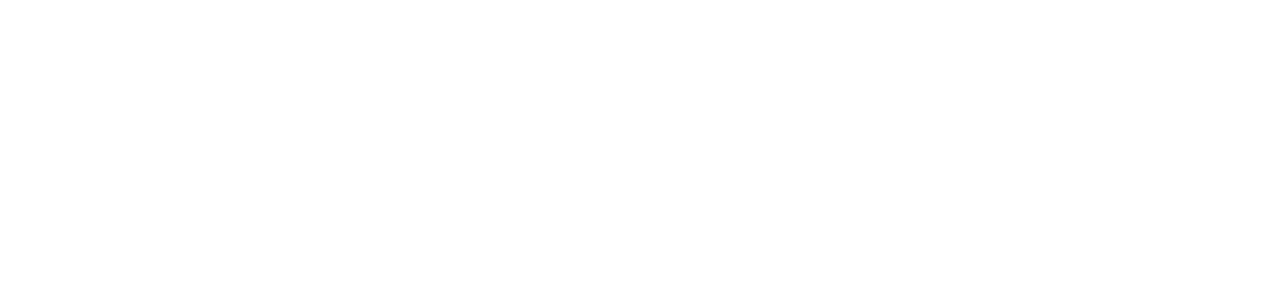
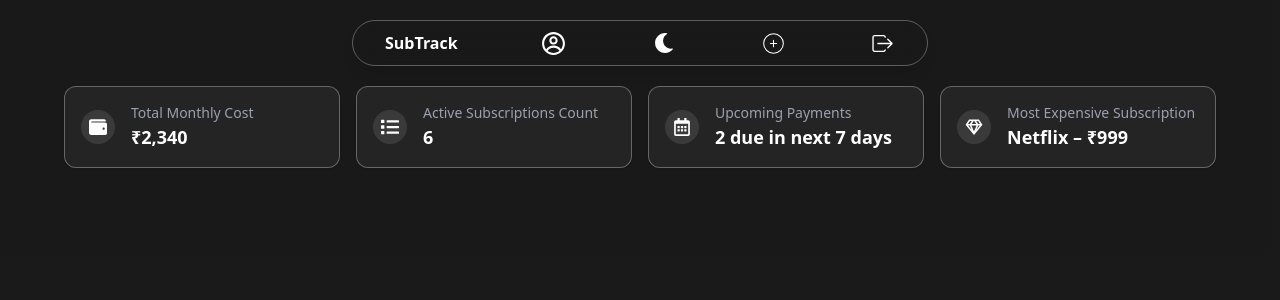
Before and after one commit to prithu64/SubscriptionT-frontend, a React (Vite) app: page /dashboard in a window 1280 px wide. Before the commit this address had no page. Shown: the top 300 px of the page. Built offline with nearby package versions, Linux system fonts and the light colour scheme.

Commit message:
dashboard

```diff
--- a/src/App.jsx
+++ b/src/App.jsx
@@ -6,6 +6,7 @@ import Signin from './pages/Signin'
 import ForgotPassword from './pages/ForgotPassword'
 import { DarkThemeContext } from './contexts/DarkThemeContext'
 import { useState } from 'react'
+import DashBoard from './pages/DashBoard'
 
 
 
@@ -13,9 +14,10 @@ import { useState } from 'react'
 function App() {
 
   const [isDark,setIsDark] = useState("dark")
+  const [modal,setModal] = useState(false)
 
   return (
-     <DarkThemeContext.Provider value={{isDark,setIsDark}}>
+     <DarkThemeContext.Provider value={{isDark,setIsDark,modal,setModal}}>
         <div className={`${isDark}`}>
           <BrowserRouter >
              <Routes>
@@ -23,6 +25,7 @@ function App() {
                <Route path='/signup' element={<Signup/>} />
                <Route path='/signin' element={<Signin/>} />
                <Route path='/forgotpassword' element={<ForgotPassword/>} />
+               <Route path='/dashboard' element={<DashBoard/>}/>
              </Routes>
           </BrowserRouter>
       </div>
--- /dev/null
+++ b/src/components/SubsCard.jsx
@@ -0,0 +1,85 @@
+import React, { useContext } from 'react'
+import { FaCreditCard, FaCalendarAlt, FaTag, FaMoneyBill } from "react-icons/fa";
+import { DarkThemeContext } from '../contexts/DarkThemeContext';
+
+function SubsCard() {
+ const {modal,setModal} = useContext(DarkThemeContext)
+  return (
+
+        modal && (
+
+        <div className='w-full h-full fixed bg-black/50 backdrop-blur-lg flex items-center justify-center z-50 inset-0'>
+         <div className="relative dark:text-white max-w-sm w-full mx-auto p-6 border dark:border-white/30 bg-white/5 dark:bg-white/5 rounded-xl shadow-sm space-y-4">
+
+      <h2 className="text-lg font-semibold text-black dark:text-white mb-2">Create New Subscription</h2>
+      <h2 className='cursor-pointer' onClick={()=>{
+        setModal(false)
+      }} > X</h2>
+
+      <div className="flex items-center gap-4">
+        <div className="p-2 rounded-full bg-white/10 dark:bg-white/10 text-gray-700 dark:text-white">
+          <FaTag size={18} />
+        </div>
+        <div className="flex flex-col w-full">
+          <label className="text-sm text-gray-600 dark:text-gray-400 mb-1">Subscription Name</label>
+          <input
+            type="text"
+            placeholder="e.g. Netflix"
+            className="px-3 py-2 rounded-md bg-white/10 border border-white/20 text-sm text-black dark:text-white dark:placeholder-white/40 focus:outline-none"
+          />
+        </div>
+      </div>
+
+      <div className="flex items-center gap-4">
+        <div className="p-2 rounded-full bg-white/10 dark:bg-white/10 text-gray-700 dark:text-white">
+          <FaCreditCard size={18} />
+        </div>
+        <div className="flex flex-col w-full">
+          <label className="text-sm text-gray-600 dark:text-gray-400 mb-1">Payment Plan</label>
+          <input
+            type="text"
+            placeholder="Monthly / Yearly"
+            className="px-3 py-2 rounded-md bg-white/10 border border-white/20 text-sm text-black dark:text-white dark:placeholder-white/40 focus:outline-none"
+          />
+        </div>
+      </div>
+
+      <div className="flex items-center gap-4">
+        <div className="p-2 rounded-full bg-white/10 dark:bg-white/10 text-gray-700 dark:text-white">
+          <FaMoneyBill size={18} />
+        </div>
+        <div className="flex flex-col w-full">
+          <label className="text-sm text-gray-600 dark:text-gray-400 mb-1">Amount</label>
+          <input
+            type="number"
+            placeholder="e.g. 999"
+            className="px-3 py-2 rounded-md bg-white/10 border border-white/20 text-sm text-black dark:text-white dark:placeholder-white/40 focus:outline-none"
+          />
+        </div>
+      </div>
+
+      <div className="flex items-center gap-4">
+        <div className="p-2 rounded-full bg-white/10 dark:bg-white/10 text-gray-700 dark:text-white">
+          <FaCalendarAlt size={18} />
+        </div>
+        <div className="flex flex-col w-full">
+          <label className="text-sm text-gray-600 dark:text-gray-400 mb-1">Payment Date</label>
+          <input
+            type="date"
+            className="px-3 py-2 rounded-md bg-white/10 border border-white/20 text-sm text-black dark:text-white dark:placeholder-white/40 focus:outline-none"
+          />
+        </div>
+      </div>
+
+      <button className="w-full mt-4 py-2 px-4 bg-indigo-600 hover:bg-indigo-700 text-white text-sm rounded-md transition">
+        Add Subscription
+      </button>
+    </div>
+    </div>
+  )
+
+
+  );
+}
+
+export default SubsCard;
--- /dev/null
+++ b/src/components/SubsInfo.jsx
@@ -0,0 +1,53 @@
+import React from 'react'
+import { FaWallet, FaList, FaRegCalendarAlt } from "react-icons/fa";
+import { GrDiamond } from "react-icons/gr";
+
+function SubsInfo() {
+  return (
+    <div className="dark:text-white max-w-6xl w-full grid grid-cols-1 md:grid-cols-4 gap-4 mx-auto text-sm md:text-base">
+
+      <div className="border dark:border-white/30 bg-white/5 dark:bg-white/5 p-4 rounded-xl shadow-sm flex items-center gap-4">
+        <div className="p-2 rounded-full bg-white/10 dark:bg-white/10 text-gray-700 dark:text-white">
+          <FaWallet size={18} />
+        </div>
+        <div>
+          <p className="text-gray-600 dark:text-gray-400 font-medium text-sm">Total Monthly Cost</p>
+          <h2 className="text-lg font-semibold text-black dark:text-white">₹2,340</h2>
+        </div>
+      </div>
+
+      <div className="border dark:border-white/30 bg-white/5 dark:bg-white/5 p-4 rounded-xl shadow-sm flex items-center gap-4">
+        <div className="p-2 rounded-full bg-white/10 dark:bg-white/10 text-gray-700 dark:text-white">
+          <FaList size={18} />
+        </div>
+        <div>
+          <p className="text-gray-600 dark:text-gray-400 font-medium text-sm">Active Subscriptions Count</p>
+          <h2 className="text-lg font-semibold text-black dark:text-white">6</h2>
+        </div>
+      </div>
+
+      <div className="border dark:border-white/30 bg-white/5 dark:bg-white/5 p-4 rounded-xl shadow-sm flex items-center gap-4">
+        <div className="p-2 rounded-full bg-white/10 dark:bg-white/10 text-gray-700 dark:text-white">
+          <FaRegCalendarAlt size={18} />
+        </div>
+        <div>
+          <p className="text-gray-600 dark:text-gray-400 font-medium text-sm">Upcoming Payments</p>
+          <h2 className="text-lg font-semibold text-black dark:text-white">2 due in next 7 days</h2>
+        </div>
+      </div>
+
+      <div className="border dark:border-white/30 bg-white/5 dark:bg-white/5 p-4 rounded-xl shadow-sm flex items-center gap-4">
+        <div className="p-2 rounded-full bg-white/10 dark:bg-white/10 text-gray-700 dark:text-white">
+          <GrDiamond size={18} />
+        </div>
+        <div>
+          <p className="text-gray-600 dark:text-gray-400 font-medium text-sm">Most Expensive Subscription</p>
+          <h2 className="text-lg font-semibold text-black dark:text-white">Netflix – ₹999</h2>
+        </div>
+      </div>
+
+    </div>
+  );
+}
+
+export default SubsInfo;
--- /dev/null
+++ b/src/components/UserNav.jsx
@@ -0,0 +1,70 @@
+import { CgProfile } from "react-icons/cg";
+import { MdWbSunny } from "react-icons/md";
+import { FaMoon } from "react-icons/fa";
+import { useContext} from "react";
+import { DarkThemeContext } from "../contexts/DarkThemeContext.js";
+import { IoIosLogOut } from "react-icons/io";
+import { CiCirclePlus } from "react-icons/ci";
+
+function UserNav() {
+
+    const {isDark,setIsDark,setModal} = useContext(DarkThemeContext)
+
+    const toggleModal = ()=>{
+        setModal(true)
+    }
+
+    const toggleDarkTheme = ()=>{
+      if(isDark === "dark"){
+        setIsDark("")
+      }else{
+        setIsDark("dark")
+      }
+    }
+  return (
+ <div className="py-5">
+     <div
+  className="flex dark:border dark:border-white/30  items-center justify-between dark:text-white text-gray-600 bg-opacity-80 backdrop-blur-md rounded-full px-6 py-2 shadow-lg max-w-xl mx-auto transition-all duration-300 hover:shadow-xl hover:bg-opacity-90 z-50"
+>
+  <button
+    className=" dark:text-white mx-2 transition-transform duration-200 ease-in-out hover:scale-110 focus:outline-none focus:ring-2 focus:ring-red-500 rounded-full font-semibold"
+  >
+   SubTrack
+  </button>
+
+  <button
+    className="hover:text-gray-800 dark:hover:text-white mx-2 transition-all duration-200 ease-in-out hover:rotate-12 focus:outline-none focus:ring-2 focus:ring-gray-500 rounded-full"
+  >
+     <CgProfile size={25} />
+  </button>
+
+  <button
+    onClick={toggleDarkTheme}
+    className=" hover:text-gray-800 mx-2 transition-all duration-200 ease-in-out hover:bg-gray-200 hover:shadow-md rounded-full p-1 focus:outline-none "
+  >
+     {
+                isDark === 'dark'?<FaMoon size={20} />:<MdWbSunny  size={20}/>
+     }
+  </button>
+
+   <button
+    onClick={toggleModal}
+    className=" hover:text-gray-800 dark:hover:text-white mx-2 transition-transform duration-200 ease-in-out hover:-translate-y-1 focus:outline-none focus:ring-2  rounded-full"
+  >
+   <CiCirclePlus size={25}/>
+  </button>
+
+  <button
+    className=" hover:text-gray-800 dark:hover:text-white mx-2 transition-transform duration-200 ease-in-out hover:-translate-y-1 focus:outline-none focus:ring-2 focus:ring-gray-500 rounded-full"
+  >
+   <IoIosLogOut size={25}/>
+  </button>
+
+</div>
+ </div>
+
+
+  )
+}
+
+export default UserNav
--- /dev/null
+++ b/src/pages/DashBoard.jsx
@@ -0,0 +1,15 @@
+import SubsCard from '../components/SubsCard'
+import SubsInfo from '../components/SubsInfo'
+import UserNav from '../components/UserNav'
+
+function DashBoard() {
+  return (
+    <div className='dark:bg-black/90 bg-gray-400/25 min-h-screen px-3'>
+      <UserNav/>
+      <SubsInfo/>
+      <SubsCard/>
+    </div>
+  )
+}
+
+export default DashBoard
```
